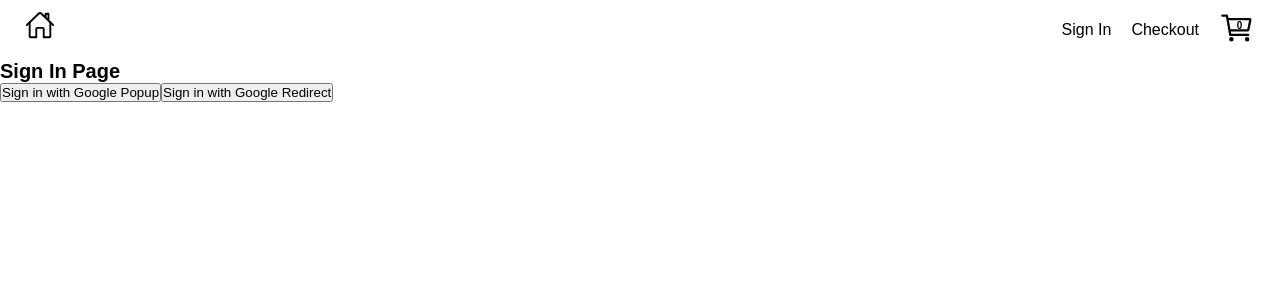
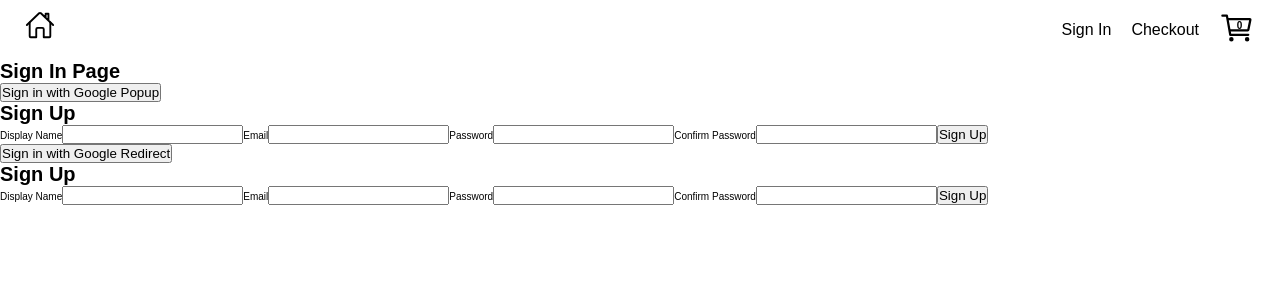
Before and after one commit to bartswierz/shopping-website, a React (Create React App) app: page /sign-in in a window 1280 px wide. Shown: the top 300 px of the page. Built offline with nearby package versions, Linux system fonts and the light colour scheme.

Commit message:
created and setup the SignUpForm component, includes onchangeHandler setting user data into an object

```diff
--- a/src/components/routes/sign-in/sign-in.component.jsx
+++ b/src/components/routes/sign-in/sign-in.component.jsx
@@ -8,6 +8,8 @@ import {
   createUserDocumentFromAuth,
 } from "../../../utils/firebase/firebase.utils";
 
+import SignUpForm from "../../sign-up-form/sign-up-form.component";
+
 const SignIn = () => {
   const logGoogleUser = async () => {
     // With this response we can see we get back UserCredentialImpl object, inside it we look inside user -> accessToken. This is what we are looking for, this access token was from the flow from our app to firebase and google checking to see that we are who we say we are and giving us back the acessToken.
@@ -15,28 +17,20 @@ const SignIn = () => {
 
     //Destructuring off user from response, see inside console for UserCredentialImpl Obj upon using Google Popup
     const { user } = response;
-    const userDocRef = createUserDocumentFromAuth(user);
+    const userDocRef = await createUserDocumentFromAuth(user);
 
     console.log("response: ", response);
   };
-
-  // const logGoogleRedirectUser = async () => {
-  //   // With this response we can see we get back UserCredentialImpl object, inside it we look inside user -> accessToken. This is what we are looking for, this access token was from the flow from our app to firebase and google checking to see that we are who we say we are and giving us back the acessToken.
-  //   const response = await signInWithGoogleRedirect();
-  //   // const { user } = await signInWithGooglePopup();
-
-  //   //Destructuring off user from response, see inside console for UserCredentialImpl Obj upon using Google Redirect
-  //   const { user } = response;
-  //   // const userDocRef = createUserDocumentFromAuth(user);
-
-  //   console.log("response.user: ", user);
-  // };
 
   return (
     <div>
       <h1>Sign In Page</h1>
       <button onClick={logGoogleUser}>Sign in with Google Popup</button>
+      <SignUpForm />
+
+      {/* signInWithGoogleRedirect imported from firebase.utils */}
       <button onClick={signInWithGoogleRedirect}>Sign in with Google Redirect</button>
+      <SignUpForm />
     </div>
   );
 };
--- /dev/null
+++ b/src/components/sign-up-form/sign-up-form.component.jsx
@@ -0,0 +1,60 @@
+import "./sign-up-form.styles.scss";
+
+import { useState } from "react";
+
+//Bundling the four form items together instead of four separate states because form has these grouped together
+const defaultFormFields = {
+  displayName: "",
+  email: "",
+  password: "",
+  confirmPassword: "",
+};
+
+const SignUpForm = () => {
+  //passing in the default form OBJECT
+  const [formFields, setFormFields] = useState(defaultFormFields);
+  const { displayName, email, password, confirmPassword } = formFields;
+
+  console.log("formFields: ", formFields);
+
+  //Function takes 'event' whenever text changes we will update our formFields state. We will use the 'name' attribute inside our form to identify which of the four input fields is being updated
+  const handleChange = (event) => {
+    // console.log("event: ", event);
+    //This will tell us WHICH state to update(i.e. displayName, email, password, or confirmPassword)
+    const fieldName = event.target.name;
+    // console.log("fieldName: ", fieldName);
+
+    //Value input from user
+    const fieldValue = event.target.value;
+    // console.log("Value: ", fieldValue);
+
+    /* This spreads our current fields inputs along with our new values typed in onChange.
+    (i.e. ({ ...formFields, [displayName]: 'bart' }); -> updates displayName with value 'bart' by matching one of the four fields using brackets ).
+    */
+    setFormFields({ ...formFields, [fieldName]: fieldValue });
+  };
+
+  return (
+    <div>
+      <h1>Sign Up</h1>
+      <form onSubmit={() => {}}>
+        <label>Display Name</label>
+        <input type="text" onChange={handleChange} name="displayName" value={displayName} required />
+
+        <label>Email</label>
+        <input type="email" onChange={handleChange} name="email" value={email} required />
+
+        <label>Password</label>
+        <input type="password" onChange={handleChange} value={password} name="password" required />
+
+        <label>Confirm Password</label>
+        <input type="password" onChange={handleChange} value={confirmPassword} name="confirmPassword" required />
+
+        {/* Once button is clicked, form's onSubmit callback will be ran */}
+        <button type="submit">Sign Up</button>
+      </form>
+    </div>
+  );
+};
+
+export default SignUpForm;
```
Also changed, not shown: src/components/sign-up-form/sign-up-form.styles.scss (added).
